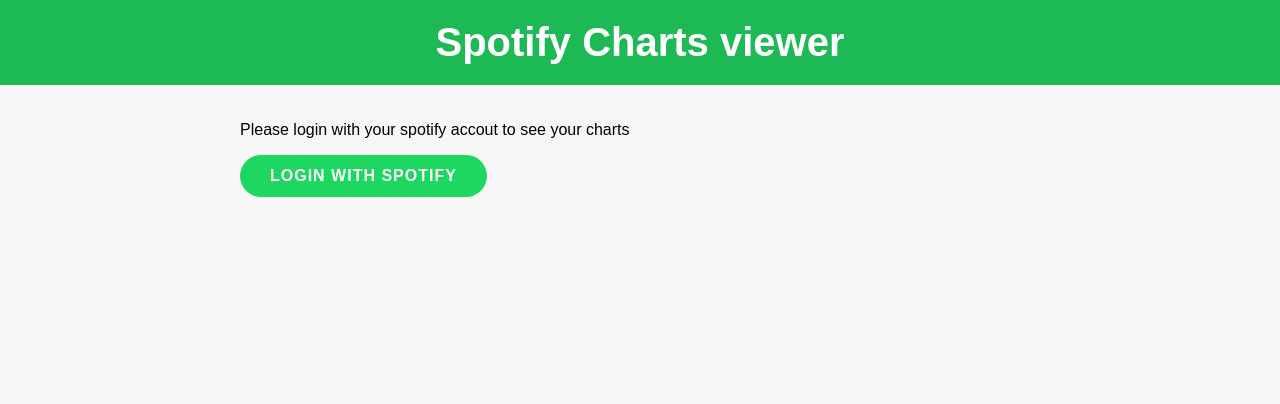
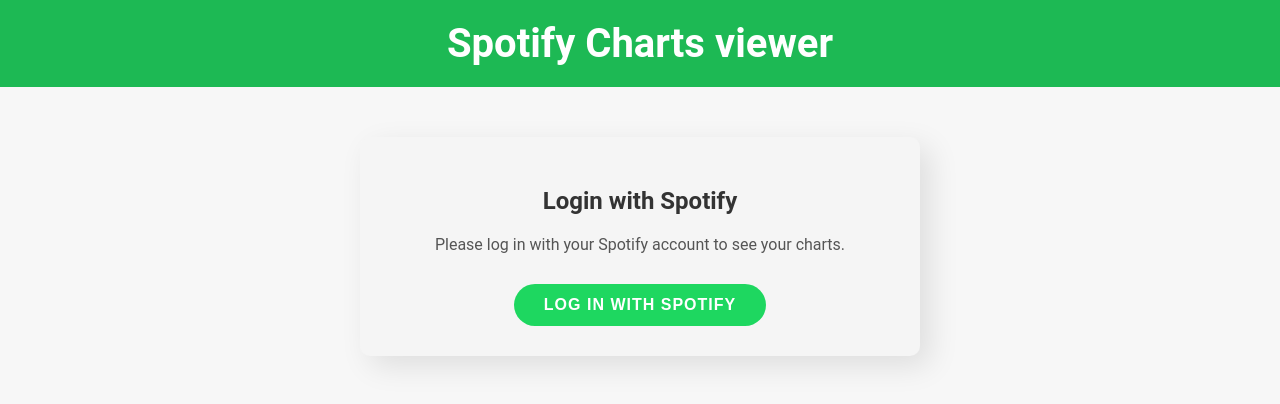
Before and after one commit to ChristianVeneko/SpotiDataFront, a Vue app: page / in a window 1280 px wide. Shown: the top 404 px of the page. Built offline with nearby package versions, Linux system fonts and the light colour scheme.

Commit message:
Delete UserInfo, login form changes

```diff
--- a/src/App.vue
+++ b/src/App.vue
@@ -6,7 +6,6 @@
 
 //components
 import LoginForm from './components/LoginForm.vue';
-import UserInfo from './components/UserInfo.vue';
 import AuthCallback from './components/AuthCallback.vue';
 import Header from './components/Header.vue';
 import MusicForm from './components/MusicForm.vue';
@@ -64,7 +63,6 @@
         <div v-else-if="isLoggedIn">
         <MusicForm @chartData="getChart"></MusicForm>
         <ResultsComponent :data="chartData" :type="dataType" />
-         <!-- <UserInfo :accessToken="accessToken" :refreshAccessToken="reLogin" /> -->
         </div>
         <div v-else>
           <!-- Mostrar LoginForm solo cuando no se ha iniciado sesión -->
--- a/src/components/LoginForm.vue
+++ b/src/components/LoginForm.vue
@@ -1,12 +1,87 @@
 <template>
-    <div id="loginform">
-          <p class="logintext">
-            Please login with your spotify accout to see your charts
-          </p>
-          <button @click="initiateSpotifyLogin">login with Spotify</button>
+  <div id="loginform">
+    <div class="login-container">
+      <h2 class="login-title">Login with Spotify</h2>
+      <p class="login-text">Please log in with your Spotify account to see your charts.</p>
+      <div class="button-container">
+        <button class="login-btn" @click="initiateSpotifyLogin">
+          <span>Log in with Spotify</span>
+        </button>
       </div>
+    </div>
+  </div>
 </template>
 
+<style>
+#loginform {
+  max-width: 500px;
+  margin: 30px auto;
+  padding: 30px;
+  background-color: #f5f5f5;
+  border-radius: 10px;
+  box-shadow: 10px 10px 30px rgba(0, 0, 0, 0.1);
+}
+
+.login-container {
+  text-align: center;
+}
+
+.login-title {
+  font-size: 24px;
+  font-weight: bold;
+  color: #333;
+  margin-bottom: 20px;
+}
+
+.login-text {
+  font-size: 16px;
+  color: #555;
+  margin-bottom: 30px;
+}
+
+.button-container {
+  display: flex;
+  justify-content: center;
+}
+
+.login-btn {
+  background-color: #1ed760;
+  color: #fff;
+  padding: 12px 30px;
+  border: none;
+  border-radius: 25px;
+  cursor: pointer;
+  font-size: 16px;
+  font-weight: bold;
+  text-transform: uppercase;
+  letter-spacing: 1px;
+  transition: background-color 0.3s ease;
+}
+
+.login-btn:hover {
+  background-color: #16a34a;
+}
+
+@media (max-width: 400px) {
+  #loginform {
+    padding: 20px;
+    margin: 20px;
+  }
+
+  .login-title {
+    font-size: 20px;
+  }
+
+  .login-text {
+    font-size: 14px;
+  }
+
+  .login-btn {
+    padding: 10px 20px;
+    font-size: 14px;
+  }
+}
+</style>
   <script setup>
   const API_URL = import.meta.env.VITE_API_URL
   const initiateSpotifyLogin = () => {
--- a/src/components/UserInfo.vue
+++ /dev/null
@@ -1,54 +0,0 @@
-<script setup>
-import { ref, onMounted } from 'vue';
-
-const props = defineProps({
-    accessToken: {
-        type: String,
-        required: true
-    },
-    refreshAccessToken: {
-        type: Function,
-        required: true
-    }
-});
-
-
-const getUserInfo = async () => {
-    try {
-        const userData = await fetchFromSpotifyAPI('v1/me', props.accessToken);
-        console.log('Información del usuario:', userData);
-    } catch (error) {
-        console.error('Error al obtener la información del usuario:', error);
-    }
-}
-
-const fetchFromSpotifyAPI = async (endpoint, accessToken) => {
-    try {
-        const response = await fetch(`https://api.spotify.com/${endpoint}`, {
-            headers: {
-                'Authorization': `Bearer ${accessToken}`
-            }
-        });
-
-        if (response.ok) {
-            return await response.json();
-        } else if (response.status === 401) {
-            return props.refreshAccessToken()
-        } else {
-            throw new Error(`Error en la solicitud a la API de Spotify: ${response.status}`);
-        }
-    } catch (error) {
-        console.error('Error al realizar la solicitud a la API de Spotify:', error);
-        throw error;
-    }
-}
-
-
-</script>
-
-<template>
-    <div>
-        <p>Token de acceso: {{ accessToken }}</p>
-        <button @click="getUserInfo()">Mostrar info</button>
-    </div>
-</template>
--- a/src/styles.css
+++ b/src/styles.css
@@ -1,8 +1,9 @@
 body {
-  font-family: Arial, sans-serif;
+  font-family: 'Roboto', sans-serif;
   margin: 0;
   padding: 0;
   background-color: #f7f7f7;
+  min-height: 100vh;
 }
 
 header {
@@ -29,7 +30,7 @@
   padding: 30px;
   background-color: #f5f5f5;
   border-radius: 10px;
-  box-shadow: 0 0 20px rgba(0, 0, 0, 0.1);
+  box-shadow: 10px 10px 30px rgba(0, 0, 0, 0.1);
 }
 
 form {
@@ -181,8 +182,6 @@
   }
 }
 
-
-
 @media screen and (max-width: 600px) {
   #container {
       padding: 10px;
```
